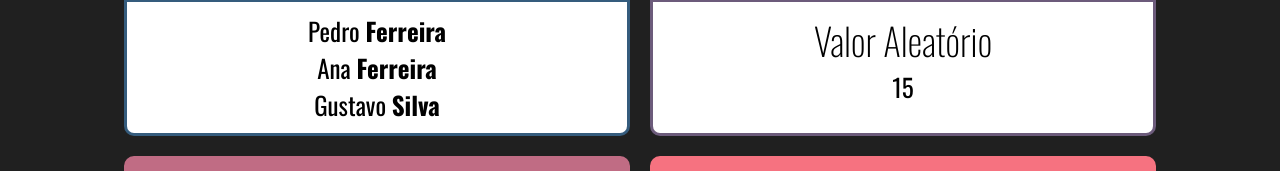
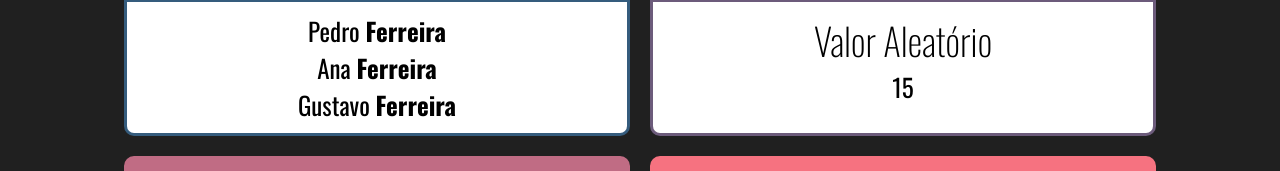
Before and after one commit to jpcp0614/Curso-React-Redux-Udemy, a React (Create React App) app in the folder fundamentos-react/: page / in a window 1280 px wide. Shown: the part 199-370 px from the top of the page. Built offline with nearby package versions, Linux system fonts and the light colour scheme.

Commit message:
componente com filho 02

```diff
--- a/fundamentos-react/src/App.jsx
+++ b/fundamentos-react/src/App.jsx
@@ -4,6 +4,7 @@ import ComParametro from './components/basics/ComParametro';
 import RandomNumber from './components/basics/Aleatorio';
 import Card from './components/layout/Card';
 import Familia from './components/basics/Familia';
+import FamiliaMembro from './components/basics/FamiliaMembro';
 import './App.css';
 
 const App = (props) => (
@@ -11,7 +12,11 @@ const App = (props) => (
 		<h1>Fundamentos React</h1>
 		<div className="Cards">
 			<Card titulo="#04 - Componente com Filhos" color="#355C7D">
-				<Familia sobrenome="Ferreira" />
+				<Familia sobrenome="Ferreira" >
+					<FamiliaMembro nome="Pedro" />
+      		<FamiliaMembro nome="Ana" />
+      		<FamiliaMembro nome="Gustavo" />
+				</Familia>
 			</Card>
 
 			<Card titulo="#03 - Desafio Aleatório" color="#6C5B7B">
--- a/fundamentos-react/src/components/basics/Familia.jsx
+++ b/fundamentos-react/src/components/basics/Familia.jsx
@@ -1,14 +1,34 @@
-import React from 'react';
-import FamiliaMembro from './FamiliaMembro';
+import React, { cloneElement } from 'react';
+// import FamiliaMembro from './FamiliaMembro';
 
 
+// const Familia = (props) => {
+//   const { sobrenome } = props;
+//   return (
+//     <div>
+      // <FamiliaMembro nome="Pedro" sobrenome={ sobrenome } />
+      // <FamiliaMembro nome="Ana" {...props} />
+      // <FamiliaMembro nome="Gustavo" sobrenome="Silva" />
+//     </div>
+//   );
+// }
+
 const Familia = (props) => {
-  const { sobrenome } = props;
   return (
     <div>
-      <FamiliaMembro nome="Pedro" sobrenome={ sobrenome } />
-      <FamiliaMembro nome="Ana" {...props} />
-      <FamiliaMembro nome="Gustavo" sobrenome="Silva" />
+      {/* { cloneElement(props.children, props) } */}
+      {/* { props.children } */}
+      {/* {
+        React.Children.map(props.children, (child) => {
+          return cloneElement(child, props)
+        })
+      } */}
+
+      {
+        props.children.map((child, index) => {
+          return cloneElement(child, { ...props, key: index })
+        })
+      }
     </div>
   );
 }
--- a/fundamentos-react/src/index.js
+++ b/fundamentos-react/src/index.js
@@ -1,7 +1,6 @@
-import ReactDom from 'react-dom';
-import React from 'react';
+import { createRoot } from "react-dom/client";
 import './index.css'; // import relativo
 import App from './App';
 
-
-ReactDom.render(<App />,document.getElementById('root'));
+const root = createRoot(document.getElementById('root'))
+root.render(<App />);
```
